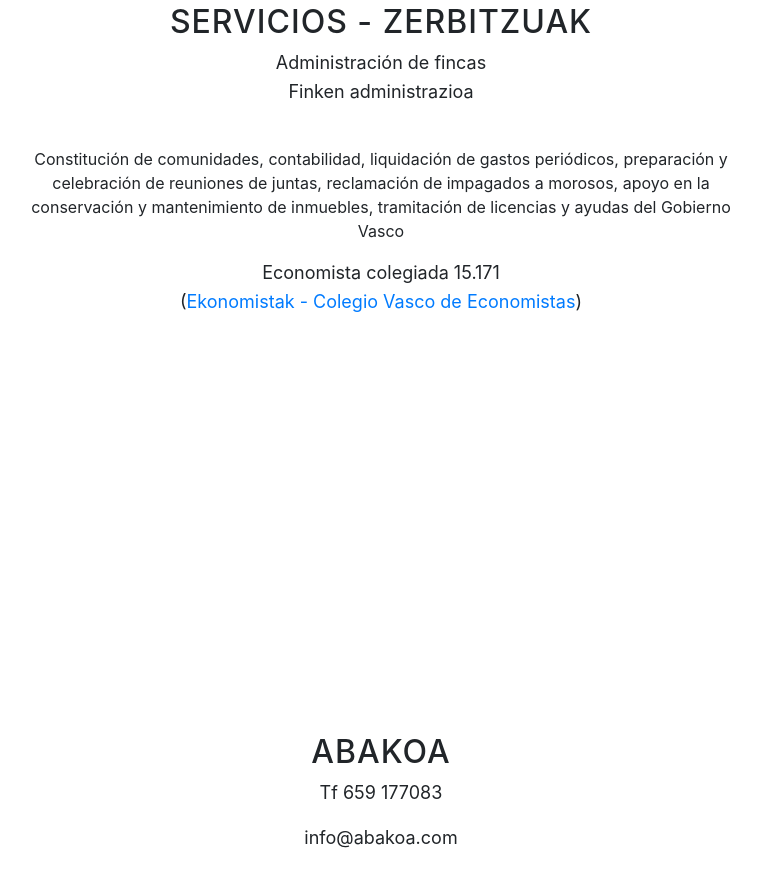
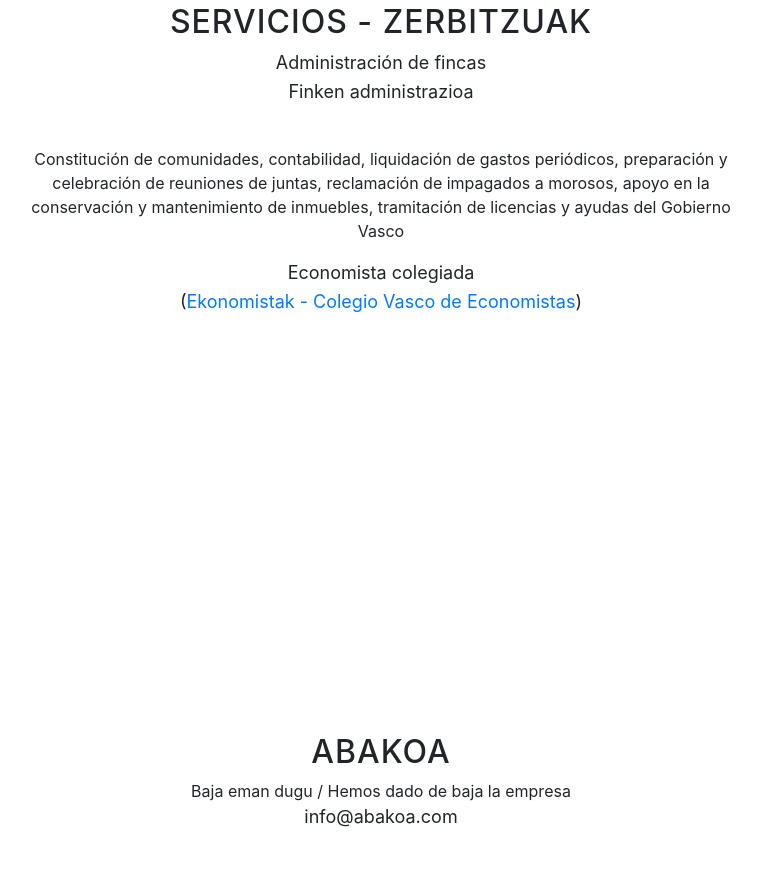
Before and after one commit to abakoa/abakoa, a website with bundled scripts: page index.html in a window 1280 px wide. Shown: the part 997-1884 px from the top of the page, without its empty margins (259-1020 px from the left). Built offline with nearby package versions, Linux system fonts and the light colour scheme.

Commit message:
Update index.html

```diff
--- a/index.html
+++ b/index.html
@@ -81,7 +81,7 @@
             <p>Administraci&oacute;n de fincas
             <br>Finken administrazioa</p>
 	    <br>Constitución de comunidades, contabilidad, liquidación de gastos periódicos, preparación y celebración de reuniones de juntas, reclamación de impagados a morosos, apoyo en la conservación y mantenimiento de inmuebles, tramitación de licencias y ayudas del Gobierno Vasco</p>
-            <p>Economista colegiada 15.171
+            <p>Economista colegiada
 		<br>(<a href="http://www.ekonomistak.eus">Ekonomistak - Colegio Vasco de Economistas</a>)</p>
           </div>
         </div>
@@ -105,7 +105,8 @@
         <div class="row">
           <div class="col-lg-8 mx-auto">
             <h2>Abakoa</h2>
-            <p>Tf 659 177083</p>
+		  Baja eman dugu / Hemos dado de baja la empresa
+            <!--<p>Tf 659 177083</p>-->
 	    <p>info@abakoa.com</p>
 <!--
             <ul class="list-inline banner-social-buttons">
```
